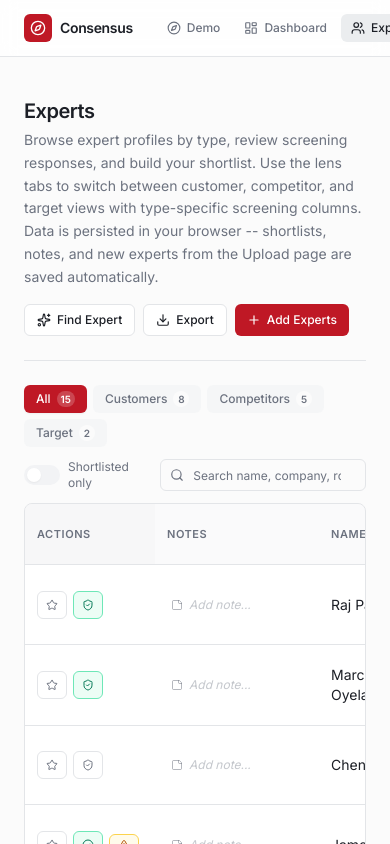
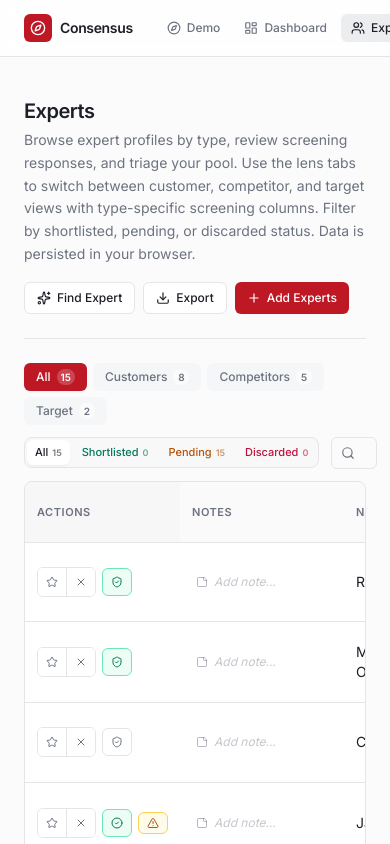
Before and after one commit to jh-hartley/expert_network_tool_mvp, a Next.js app: page /experts in a window 390 px wide. Shown: the top 844 px of the page. Built offline with nearby package versions, Linux system fonts and the light colour scheme.

Commit message:
feat: replace shortlisted with 3-state screening_status
Update `shortlisted` to `screening_status` with 3 states and update UI accordingly.

```diff
--- a/app/components/expert-lens-table.tsx
+++ b/app/components/expert-lens-table.tsx
@@ -360,7 +360,7 @@ export default function ExpertLensTable({
   const [sortKey, setSortKey] = useState<string | null>(null)
   const [sortDir, setSortDir] = useState<"asc" | "desc">("asc")
   const [search, setSearch] = useState("")
-  const [showShortlistedOnly, setShowShortlistedOnly] = useState(false)
+  const [screeningFilter, setScreeningFilter] = useState<"all" | "shortlisted" | "discarded" | "pending">("all")
 
   // CID modal state
   const [cidModalOpen, setCidModalOpen] = useState(false)
@@ -408,10 +408,14 @@ export default function ExpertLensTable({
     return map
   }, [experts])
 
-  const shortlistedCount = useMemo(
-    () => experts.filter((e) => e.shortlisted).length,
-    [experts],
-  )
+  const screeningCounts = useMemo(() => {
+    const c = { shortlisted: 0, discarded: 0, pending: 0 }
+    for (const e of experts) {
+      const s = e.screening_status ?? "pending"
+      if (s in c) c[s as keyof typeof c]++
+    }
+    return c
+  }, [experts])
 
   // Filter
   const filtered = useMemo(() => {
@@ -419,7 +423,7 @@ export default function ExpertLensTable({
       lens === "all"
         ? experts
         : experts.filter((e) => e.expert_type === lens)
-    if (showShortlistedOnly) list = list.filter((e) => e.shortlisted)
+    if (screeningFilter !== "all") list = list.filter((e) => (e.screening_status ?? "pending") === screeningFilter)
     if (search) {
       const q = search.toLowerCase()
       list = list.filter(
@@ -432,7 +436,7 @@ export default function ExpertLensTable({
       )
     }
     return list
-  }, [experts, lens, search, showShortlistedOnly])
+  }, [experts, lens, search, screeningFilter])
 
   // Sort
   const sorted = useMemo(() => {
@@ -475,10 +479,21 @@ export default function ExpertLensTable({
     [experts],
   )
 
-  const toggleShortlist = useCallback(
+  const cycleScreeningStatus = useCallback(
   (expert: ExpertProfile) => {
   const idx = findOriginalIndex(expert)
-      if (idx >= 0) onUpdateExpert(idx, { shortlisted: !expert.shortlisted })
+  if (idx < 0) return
+  const current = expert.screening_status ?? "pending"
+  const next = current === "pending" ? "shortlisted" : current === "shortlisted" ? "discarded" : "pending"
+  onUpdateExpert(idx, { screening_status: next })
+  },
+  [findOriginalIndex, onUpdateExpert],
+  )
+
+  const setScreeningStatus = useCallback(
+  (expert: ExpertProfile, status: "shortlisted" | "discarded" | "pending") => {
+  const idx = findOriginalIndex(expert)
+  if (idx >= 0) onUpdateExpert(idx, { screening_status: status })
   },
   [findOriginalIndex, onUpdateExpert],
   )
@@ -598,38 +613,36 @@ export default function ExpertLensTable({
             })}
           </div>
 
-          {/* Right side: shortlist toggle + search */}
+          {/* Right side: screening filter + search */}
           <div className="flex items-center gap-3">
-            {/* Shortlist toggle */}
-            <label className="inline-flex cursor-pointer items-center gap-2 text-xs text-muted-foreground">
+            {/* Screening filter pills */}
+            <div className="flex items-center gap-1 rounded-lg border border-border bg-muted/40 p-0.5">
+              {([
+                { key: "all",         label: "All",         color: "" },
+                { key: "shortlisted", label: "Shortlisted", color: "text-emerald-700" },
+                { key: "pending",     label: "Pending",     color: "text-amber-700" },
+                { key: "discarded",   label: "Discarded",   color: "text-rose-700" },
+              ] as const).map(({ key: fKey, label, color }) => {
+                const isActive = screeningFilter === fKey
+                const count = fKey === "all" ? experts.length : screeningCounts[fKey as keyof typeof screeningCounts] ?? 0
+                return (
                   <button
+                    key={fKey}
                     type="button"
-                role="switch"
-                aria-checked={showShortlistedOnly}
-                  onClick={() => {
-                    setShowShortlistedOnly((v) => !v)
-                  }}
+                    onClick={() => setScreeningFilter(fKey)}
                     className={[
-                  "relative inline-flex h-5 w-9 shrink-0 items-center rounded-full transition-colors",
-                  showShortlistedOnly ? "bg-primary" : "bg-muted",
+                      "inline-flex items-center gap-1 rounded-md px-2 py-1 text-[11px] font-medium transition-colors",
+                      isActive
+                        ? "bg-card text-foreground shadow-sm"
+                        : `bg-transparent ${color || "text-muted-foreground"} hover:text-foreground`,
                     ].join(" ")}
                   >
-                <span
-                  className={[
-                    "inline-block h-3.5 w-3.5 rounded-full bg-card shadow-sm transition-transform",
-                    showShortlistedOnly ? "translate-x-[18px]" : "translate-x-[3px]",
-                  ].join(" ")}
-                />
+                    {label}
+                    <span className="text-[9px] font-semibold opacity-60">{count}</span>
                   </button>
-              <span>
-                Shortlisted only
-                {shortlistedCount > 0 && (
-                  <span className="ml-1 text-[10px] font-semibold text-primary">
-                    ({shortlistedCount})
-                  </span>
-                )}
-              </span>
-            </label>
+                )
+              })}
+            </div>
 
             {/* Search */}
             <div className="relative">
@@ -709,8 +722,8 @@ export default function ExpertLensTable({
                     colSpan={columns.length + 2}
                     className="px-4 py-10 text-center text-sm text-muted-foreground"
                   >
-                    {showShortlistedOnly
-                      ? "No shortlisted experts in this view."
+                  {screeningFilter !== "all"
+                    ? `No ${screeningFilter} experts in this view.`
                     : search
                         ? "No experts match your search."
                         : "No experts in this category."}
@@ -725,38 +738,57 @@ export default function ExpertLensTable({
                       key={`${expert.name}-${expert.company}`}
                       className={[
                         "transition-colors hover:bg-muted/30",
-                        expert.shortlisted ? "bg-primary/[0.03]" : "",
+                        (expert.screening_status ?? "pending") === "shortlisted"
+                          ? "bg-emerald-50/40"
+                          : (expert.screening_status ?? "pending") === "discarded"
+                            ? "bg-rose-50/30"
+                            : "",
                       ].join(" ")}
                     >
                       {/* ---- Actions cell ---- */}
                       <td className="sticky left-0 z-10 bg-card px-3 py-2">
                         <div className="flex items-center gap-1.5">
-                          {/* Shortlist button */}
+                          {/* Screening status: shortlist / discard / reset */}
+                          {(() => {
+                            const ss = expert.screening_status ?? "pending"
+                            return (
+                              <div className="inline-flex items-center overflow-hidden rounded-md border border-border">
                                 <button
                                   type="button"
-                            onClick={() => toggleShortlist(expert)}
-                            title={
-                              expert.shortlisted
-                                ? "Remove from shortlist"
-                                : "Add to shortlist"
-                            }
+                                  onClick={() => setScreeningStatus(expert, ss === "shortlisted" ? "pending" : "shortlisted")}
+                                  title={ss === "shortlisted" ? "Remove from shortlist" : "Shortlist"}
                                   className={[
-                              "inline-flex h-7 items-center gap-1 rounded-md border px-2 text-[11px] font-medium transition-colors",
-                              expert.shortlisted
-                                ? "border-primary/30 bg-primary/10 text-primary"
-                                : "border-border bg-card text-muted-foreground hover:bg-accent hover:text-foreground",
+                                    "inline-flex h-7 items-center gap-1 px-2 text-[11px] font-medium transition-colors",
+                                    ss === "shortlisted"
+                                      ? "bg-emerald-100 text-emerald-700"
+                                      : "bg-card text-muted-foreground hover:bg-emerald-50 hover:text-emerald-700",
                                   ].join(" ")}
                                 >
-                            <Star
-                              className={[
-                                "h-3 w-3",
-                                expert.shortlisted ? "fill-primary" : "",
-                              ].join(" ")}
-                            />
+                                  <Star className={`h-3 w-3 ${ss === "shortlisted" ? "fill-emerald-600" : ""}`} />
                                   <span className="sr-only sm:not-sr-only">
-                              {expert.shortlisted ? "Listed" : "Shortlist"}
+                                    {ss === "shortlisted" ? "Listed" : "List"}
                                   </span>
                                 </button>
+                                <span className="w-px self-stretch bg-border" />
+                                <button
+                                  type="button"
+                                  onClick={() => setScreeningStatus(expert, ss === "discarded" ? "pending" : "discarded")}
+                                  title={ss === "discarded" ? "Restore to pending" : "Discard"}
+                                  className={[
+                                    "inline-flex h-7 items-center gap-1 px-2 text-[11px] font-medium transition-colors",
+                                    ss === "discarded"
+                                      ? "bg-rose-100 text-rose-700"
+                                      : "bg-card text-muted-foreground hover:bg-rose-50 hover:text-rose-700",
+                                  ].join(" ")}
+                                >
+                                  <X className={`h-3 w-3 ${ss === "discarded" ? "text-rose-600" : ""}`} />
+                                  <span className="sr-only sm:not-sr-only">
+                                    {ss === "discarded" ? "Nope" : "Drop"}
+                                  </span>
+                                </button>
+                              </div>
+                            )
+                          })()}
 
                           {/* CID status button */}
                           {(() => {
@@ -1160,15 +1192,25 @@ function CellRenderer({
     )
   }
 
-  // Shortlisted name highlight
-  if (colKey === "name" && expert.shortlisted) {
+  // Screening status name highlight
+  if (colKey === "name") {
+    const ss = expert.screening_status ?? "pending"
+    if (ss === "shortlisted") {
       return (
-      <span className="flex items-center gap-1.5 font-medium">
-        <Star className="h-3 w-3 fill-primary text-primary" />
+        <span className="flex items-center gap-1.5 font-medium text-emerald-700">
+          <Star className="h-3 w-3 fill-emerald-600 text-emerald-600" />
           {String(value)}
         </span>
       )
     }
+    if (ss === "discarded") {
+      return (
+        <span className="flex items-center gap-1.5 text-muted-foreground line-through decoration-rose-400/50">
+          {String(value)}
+        </span>
+      )
+    }
+  }
 
   return <span>{String(value)}</span>
 }
--- a/app/dashboard/page.tsx
+++ b/app/dashboard/page.tsx
@@ -636,9 +636,9 @@ export default function DashboardPage() {
           sub={Object.entries(expertsByType).map(([k, v]) => `${v} ${TYPE_LABELS[k] ?? k}`).join(", ")}
         />
         <MetricBox
-          label="Shortlisted"
-          value={experts.filter((e) => e.shortlisted).length}
-          sub={`${Math.round((experts.filter((e) => e.shortlisted).length / Math.max(experts.length, 1)) * 100)}% of pool`}
+          label="Screening"
+          value={experts.filter((e) => (e.screening_status ?? "pending") === "shortlisted").length}
+          sub={`${experts.filter((e) => (e.screening_status ?? "pending") === "shortlisted").length} shortlisted, ${experts.filter((e) => (e.screening_status ?? "pending") === "discarded").length} discarded, ${experts.filter((e) => (e.screening_status ?? "pending") === "pending").length} pending`}
         />
         <MetricBox
           label="Total Calls"
--- a/app/experts/page.tsx
+++ b/app/experts/page.tsx
@@ -97,9 +97,16 @@ export default function ExpertsPage() {
       },
       { key: "network", header: "Network" },
       {
-        key: "shortlisted",
-        header: "Shortlisted",
-        transform: (v) => (v ? "Yes" : "No"),
+        key: "screening_status",
+        header: "Screening Status",
+        transform: (v) => {
+          const labels: Record<string, string> = {
+            pending: "Pending",
+            shortlisted: "Shortlisted",
+            discarded: "Discarded",
+          }
+          return labels[String(v)] ?? String(v)
+        },
       },
       {
         key: "cid_status",
@@ -259,7 +266,7 @@ export default function ExpertsPage() {
     <div className="mx-auto max-w-[1600px] px-6 py-10">
       <PageHeader
         title="Experts"
-        description="Browse expert profiles by type, review screening responses, and build your shortlist. Use the lens tabs to switch between customer, competitor, and target views with type-specific screening columns. Data is persisted in your browser -- shortlists, notes, and new experts from the Upload page are saved automatically."
+        description="Browse expert profiles by type, review screening responses, and triage your pool. Use the lens tabs to switch between customer, competitor, and target views with type-specific screening columns. Filter by shortlisted, pending, or discarded status. Data is persisted in your browser."
         actions={
           <>
             <button
--- a/app/review/page.tsx
+++ b/app/review/page.tsx
@@ -179,20 +179,13 @@ export default function ReviewPage() {
         const key = expertKey(current)
         const next = { ...reviewMap, [key]: status }
 
-        // Also update shortlisted on the ExpertProfile itself
-        if (status === "shortlisted") {
-          const updated = profiles.map((p) =>
-            expertKey(p) === key ? { ...p, shortlisted: true } : p
-          )
-          setProfiles(updated)
-          saveExpertProfiles(updated)
-        } else if (status === "discarded") {
-          const updated = profiles.map((p) =>
-            expertKey(p) === key ? { ...p, shortlisted: false } : p
-          )
-          setProfiles(updated)
-          saveExpertProfiles(updated)
-        }
+        // Also update screening_status on the ExpertProfile itself
+        const newScreening = status === "shortlisted" ? "shortlisted" as const : status === "discarded" ? "discarded" as const : "pending" as const
+        const updated = profiles.map((p) =>
+          expertKey(p) === key ? { ...p, screening_status: newScreening } : p
+        )
+        setProfiles(updated)
+        saveExpertProfiles(updated)
 
         setReviewMap(next)
         saveReviewMap(next)
@@ -207,8 +200,8 @@ export default function ReviewPage() {
     setReviewMap({})
     saveReviewMap({})
     setExpandedSection(null)
-    // Reset shortlisted flag on all profiles
-    const updated = profiles.map((p) => ({ ...p, shortlisted: false }))
+    // Reset screening_status on all profiles
+    const updated = profiles.map((p) => ({ ...p, screening_status: "pending" as const }))
     setProfiles(updated)
     saveExpertProfiles(updated)
   }, [profiles])
--- a/lib/expert-profiles.ts
+++ b/lib/expert-profiles.ts
@@ -2,7 +2,7 @@
 /*  Consensus -- ExpertProfile seed data for the Experts table         */
 /*                                                                     */
 /*  ExpertProfile extends the LLM's ExtractedExpert with UI-layer      */
-/*  fields (network_prices, shortlisted, notes, cid_clearance).        */
+/*  fields (network_prices, screening_status, notes, cid_clearance).   */
 /*  These profiles mirror the demo scenario (Project Atlas / Zephyr    */
 /*  Controls).                                                         */
 /* ------------------------------------------------------------------ */
@@ -28,6 +28,9 @@ export type CidStatus =
   | "approved"      // Checked -- compliance approved the engagement
   | "declined"      // Checked -- compliance declined the engagement
 
+/** Screening triage state for an expert */
+export type ScreeningStatus = "pending" | "shortlisted" | "discarded"
+
 /** Compliance flags that can be attached to an expert */
 export type ComplianceFlag =
   | "ben_advisor"       // Expert is a BAN (Bain Advisor Network) advisor
@@ -37,7 +40,10 @@ export type ComplianceFlag =
 export interface ExpertProfile extends ExtractedExpert {
   /** Prices per network.  e.g. { AlphaView: 650, GLS: 700 } */
   network_prices: Record<string, number | null>
-  shortlisted: boolean
+  /** Triage state: pending (not yet reviewed), shortlisted, or discarded */
+  screening_status: ScreeningStatus
+  /** @deprecated -- kept for backward compat migration only */
+  shortlisted?: boolean
   notes: string
   /** CID clearance status */
   cid_status: CidStatus
@@ -69,7 +75,7 @@ export function getNetworks(profiles?: ExpertProfile[]): string[] {
 /* ------------------------------------------------------------------ */
 
 const LS_KEY = "consensus_expert_profiles"
-const LS_SEEDED_KEY = "consensus_expert_profiles_seeded_v4"
+const LS_SEEDED_KEY = "consensus_expert_profiles_seeded_v5"
 
 /* ------------------------------------------------------------------ */
 /*  Read / write helpers                                               */
@@ -91,9 +97,13 @@ export function getExpertProfiles(): ExpertProfile[] {
     const raw = localStorage.getItem(LS_KEY)
     if (!raw) return SEED_PROFILES
     const profiles = JSON.parse(raw) as ExpertProfile[]
-    // Backward compat: ensure compliance_flags & cid_status exist
+    // Backward compat: ensure compliance_flags, cid_status & screening_status exist
     for (const p of profiles) {
       if (!p.compliance_flags) p.compliance_flags = []
+      // Migrate old boolean shortlisted -> screening_status
+      if (!p.screening_status) {
+        p.screening_status = p.shortlisted ? "shortlisted" : "pending"
+      }
       // Migrate old cid_clearance_requested / cid_cleared flag
       if (!p.cid_status) {
         if ((p.compliance_flags as string[]).includes("cid_cleared")) {
@@ -189,7 +199,7 @@ export function toExpertProfile(
   return {
     ...e,
     network_prices,
-    shortlisted: false,
+    screening_status: "pending",
     notes: "",
     cid_status: "not_checked",
     compliance_flags: [],
@@ -309,7 +319,7 @@ export const SEED_PROFILES: ExpertProfile[] = [
     screener_rd_investment: null,
     additional_info:
       "16 years in plant operations. Manages automation procurement across 12 North American facilities. Annual controls spend ~$8M. Previously at Unilever manufacturing ops.",
-    shortlisted: false,
+    screening_status: "pending",
     notes: "",
     cid_status: "approved",
     compliance_flags: [],
@@ -341,7 +351,7 @@ export const SEED_PROFILES: ExpertProfile[] = [
     screener_rd_investment: null,
     additional_info:
       "11 years in food & beverage manufacturing. Oversees automation strategy for 4 breweries. Manages $3.5M annual controls budget.",
-    shortlisted: false,
+    screening_status: "pending",
     notes: "",
     cid_status: "approved",
     compliance_flags: [],
@@ -373,7 +383,7 @@ export const SEED_PROFILES: ExpertProfile[] = [
     screener_rd_investment: null,
     additional_info:
       "14 years in metals and heavy manufacturing. Manages automation for high-temperature and hazardous environments. Previously at Nucor Steel.",
-    shortlisted: false,
+    screening_status: "pending",
     notes: "",
     cid_status: "not_checked",
     compliance_flags: [],
@@ -405,7 +415,7 @@ export const SEED_PROFILES: ExpertProfile[] = [
     screener_rd_investment: null,
     additional_info:
       "18 years in food manufacturing. Manages global automation standards and vendor relationships across 22 plants in North America and Europe. $15M annual automation spend.",
-    shortlisted: false,
+    screening_status: "pending",
     notes: "",
     cid_status: "no_conflict",
     compliance_flags: ["ben_advisor"],
@@ -437,7 +447,7 @@ export const SEED_PROFILES: ExpertProfile[] = [
     screener_rd_investment: null,
     additional_info:
       "15 years in pulp & paper manufacturing. Responsible for automation reliability across 3 mills. Has deployed systems from Stonemill, Zephyr Controls, and ABB.",
-    shortlisted: false,
+    screening_status: "pending",
     notes: "",
     cid_status: "not_checked",
     compliance_flags: ["client_advisor"],
@@ -465,7 +475,7 @@ export const SEED_PROFILES: ExpertProfile[] = [
     screener_rd_investment: null,
     additional_info:
       "Process industries customer. Imported from CSV -- no screening responses available.",
-    shortlisted: false,
+    screening_status: "pending",
     notes: "",
     cid_status: "pending",
     compliance_flags: ["compliance_flagged"],
@@ -493,7 +503,7 @@ export const SEED_PROFILES: ExpertProfile[] = [
     screener_rd_investment: null,
     additional_info:
       "Automotive Tier 2 customer. Japan-NA operations. Imported from CSV -- no screening responses available.",
-    shortlisted: false,
+    screening_status: "pending",
     notes: "",
     cid_status: "not_checked",
     compliance_flags: [],
@@ -521,7 +531,7 @@ export const SEED_PROFILES: ExpertProfile[] = [
     screener_rd_investment: null,
     additional_info:
       "Heavy industry / harsh environment customer. Imported from CSV -- no screening responses available.",
-    shortlisted: false,
+    screening_status: "pending",
     notes: "",
     cid_status: "not_checked",
     compliance_flags: [],
@@ -555,7 +565,7 @@ export const SEED_PROFILES: ExpertProfile[] = [
       "Kestrel is all-in on XTS linear transport and TwinCAT cloud engineering. The industry is moving toward software-defined control.",
     additional_info:
       "19 years in industrial automation sales. Built Kestrel's NA business from $40M to $180M revenue. Previously at B&R Automation (now ABB) and Bosch Rexroth. Non-compete expired.",
-    shortlisted: false,
+    screening_status: "pending",
     notes: "",
     cid_status: "no_conflict",
     compliance_flags: [],
@@ -587,7 +597,7 @@ export const SEED_PROFILES: ExpertProfile[] = [
       "AI-enabled quality inspection and tighter robotics-PLC integration. We think the control layer and the robot layer merge within 5 years.",
     additional_info:
       "13 years at Trilon. Leads corporate strategy and M&A evaluation for the Americas region. Previously at McKinsey (industrials practice). Currently employed -- requires pre-screening for confidentiality.",
-    shortlisted: false,
+    screening_status: "pending",
     notes: "",
     cid_status: "declined",
     compliance_flags: [],
@@ -619,7 +629,7 @@ export const SEED_PROFILES: ExpertProfile[] = [
       "Docker-based runtime environments on our controllers, expanded MQTT/OPC-UA connectivity, and compact safety I/O. We see the edge compute layer as key.",
     additional_info:
       "10 years at WAGO. Leads BD for industrial automation products across North and South America. Previously at Phoenix Contact in product management. Currently employed -- requires pre-screening.",
-    shortlisted: false,
+    screening_status: "pending",
     notes: "",
     cid_status: "not_checked",
     compliance_flags: [],
@@ -647,7 +657,7 @@ export const SEED_PROFILES: ExpertProfile[] = [
     screener_rd_investment: "Not answered",
     additional_info:
       "PC-based control expert. European perspective. Imported from CSV -- no screening responses available.",
-    shortlisted: false,
+    screening_status: "pending",
     notes: "",
     cid_status: "not_checked",
     compliance_flags: [],
@@ -675,7 +685,7 @@ export const SEED_PROFILES: ExpertProfile[] = [
     screener_rd_investment: "Not answered",
     additional_info:
       "Sensor/IO and fieldbus/connectivity specialist. Imported from CSV -- no screening responses available.",
-    shortlisted: false,
+    screening_status: "pending",
     notes: "",
     cid_status: "not_checked",
     compliance_flags: [],
@@ -709,7 +719,7 @@ export const SEED_PROFILES: ExpertProfile[] = [
       "When I left, the roadmap priorities were Ethernet-APL I/O for process industries, a cloud-based engineering toolkit, and edge analytics modules. The R&D budget was growing about 15% YoY.",
     additional_info:
       "21 years in industrial automation. Most recently COO at Zephyr Controls overseeing manufacturing, supply chain, and field operations for 7 years. Previously at Stonemill Automation and Parker Hannifin. Left 2+ months ago, no active non-compete. Will need CID clearance given recency.",
-    shortlisted: false,
+    screening_status: "pending",
     notes: "",
     cid_status: "pending",
     compliance_flags: [],
@@ -737,7 +747,7 @@ export const SEED_PROFILES: ExpertProfile[] = [
     screener_rd_investment: "Not answered",
     additional_info:
       "Former target company insider. Product roadmap and R&D perspective. Imported from CSV -- no screening responses available. Compliance pending.",
-    shortlisted: false,
+    screening_status: "pending",
     notes: "",
     cid_status: "declined",
     compliance_flags: [],
```
Also changed, not shown: app/page.tsx (+5 -5 lines). Lines whose indentation alone changed are shown as unchanged.
